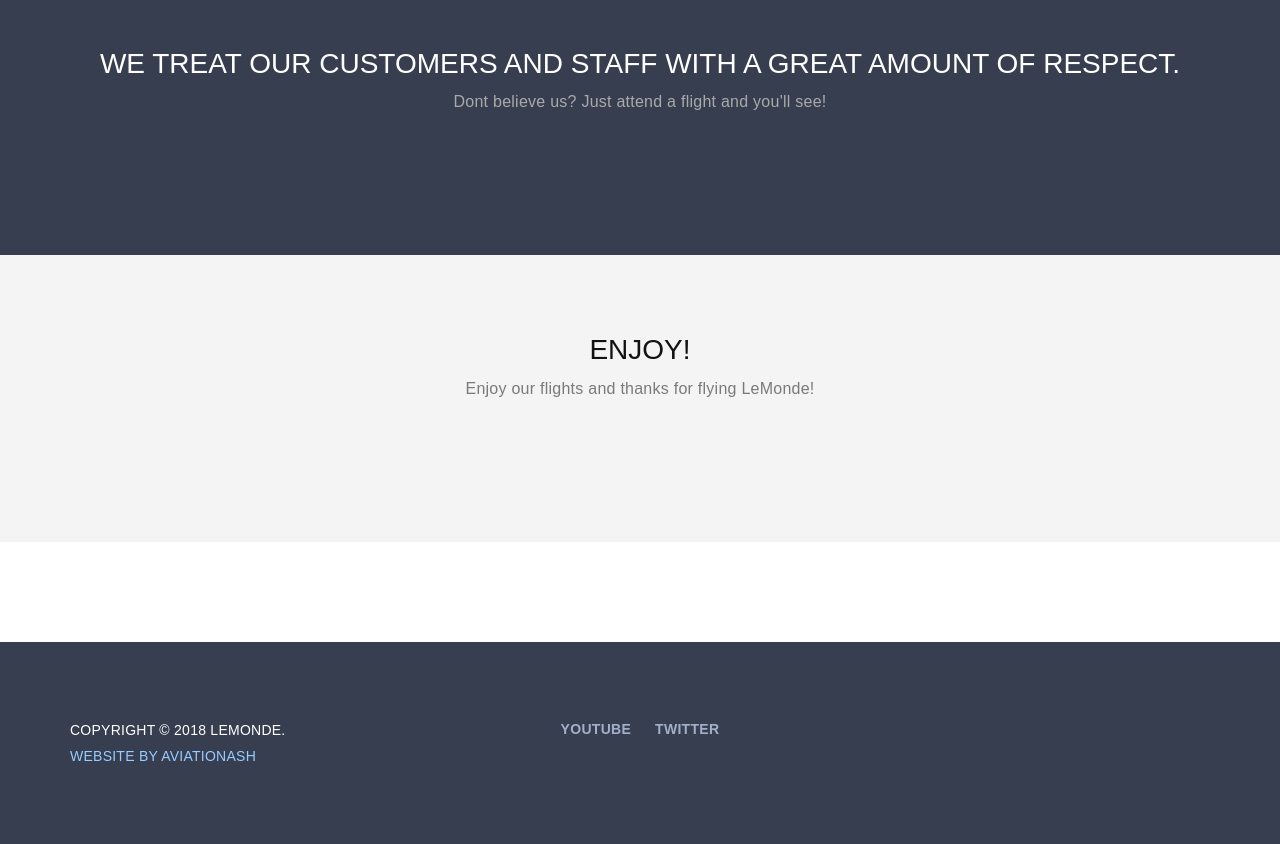
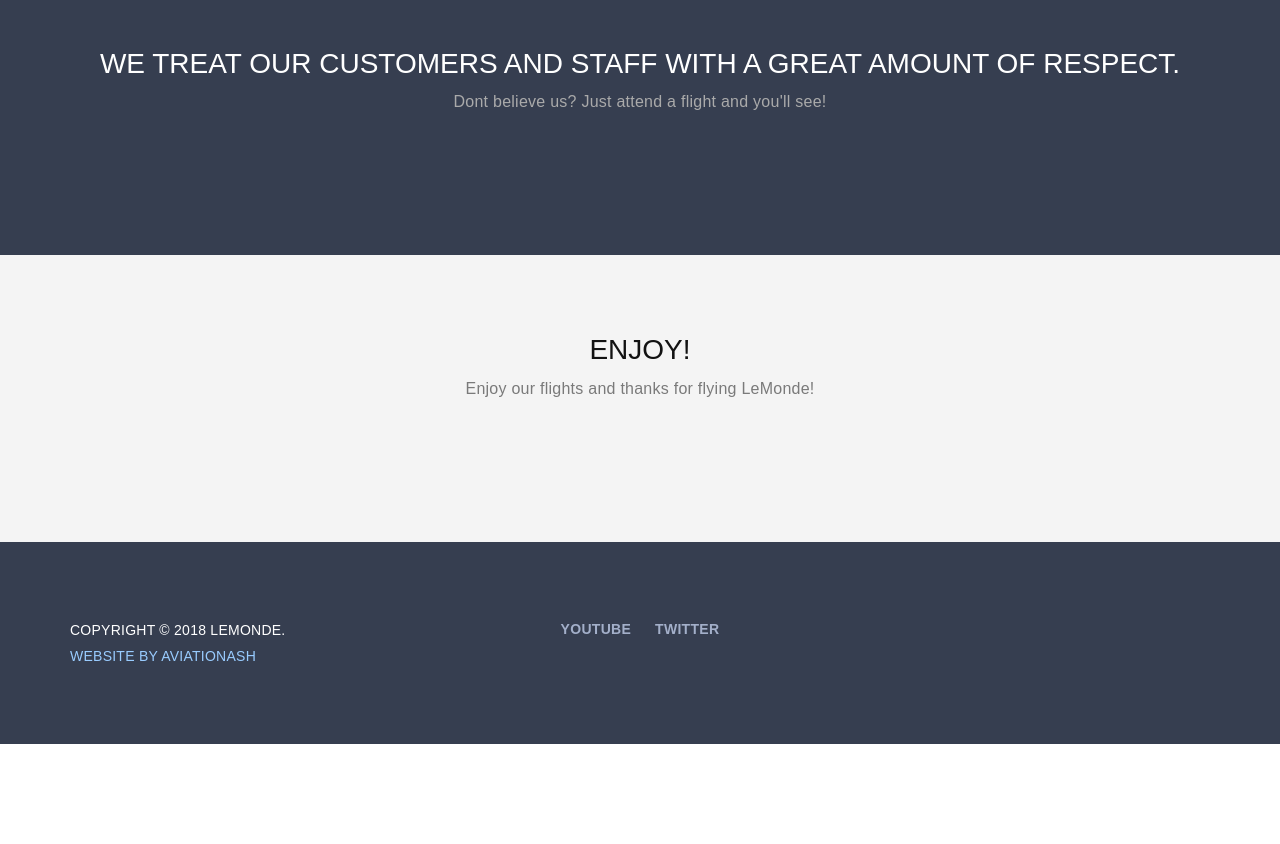
Before and after one commit to Aviationash/Aviationash.github.io, a plain HTML site: page index.html in a window 1280 px wide. Shown: the part 2196-3040 px from the top of the page. After the commit the page ends 2940 px from the top, so only its background shows below. Drawn offline with Linux system fonts and the light colour scheme; some packages are replaced by stand-ins of ours.

Commit message:
Removing stuff

```diff
--- a/index.html
+++ b/index.html
@@ -201,9 +201,7 @@ ash
         </section>
 
 
-        <section id="contact-us"></section>
-
-        <footer>
+    <footer>
             <div class="container">
                 <div class="row">
                     <div class="col-md-4 col-sm-12">
```
